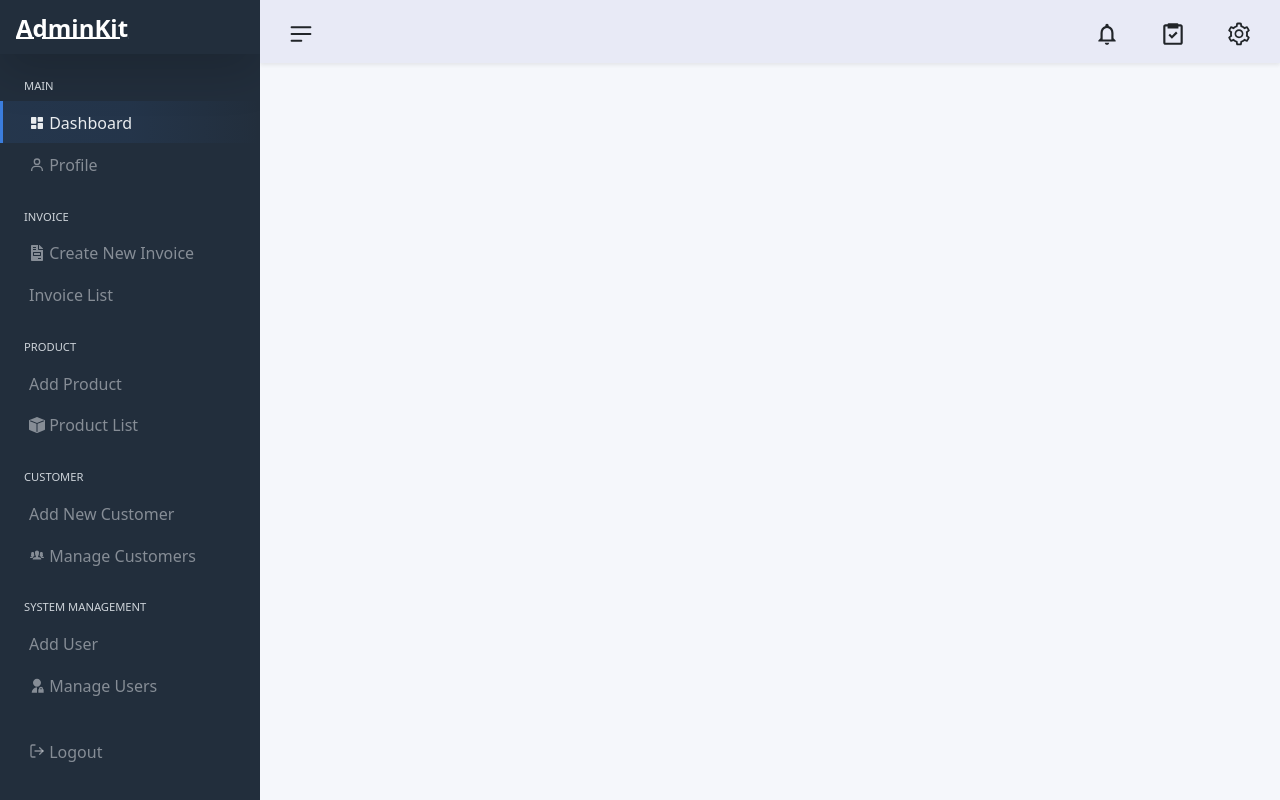
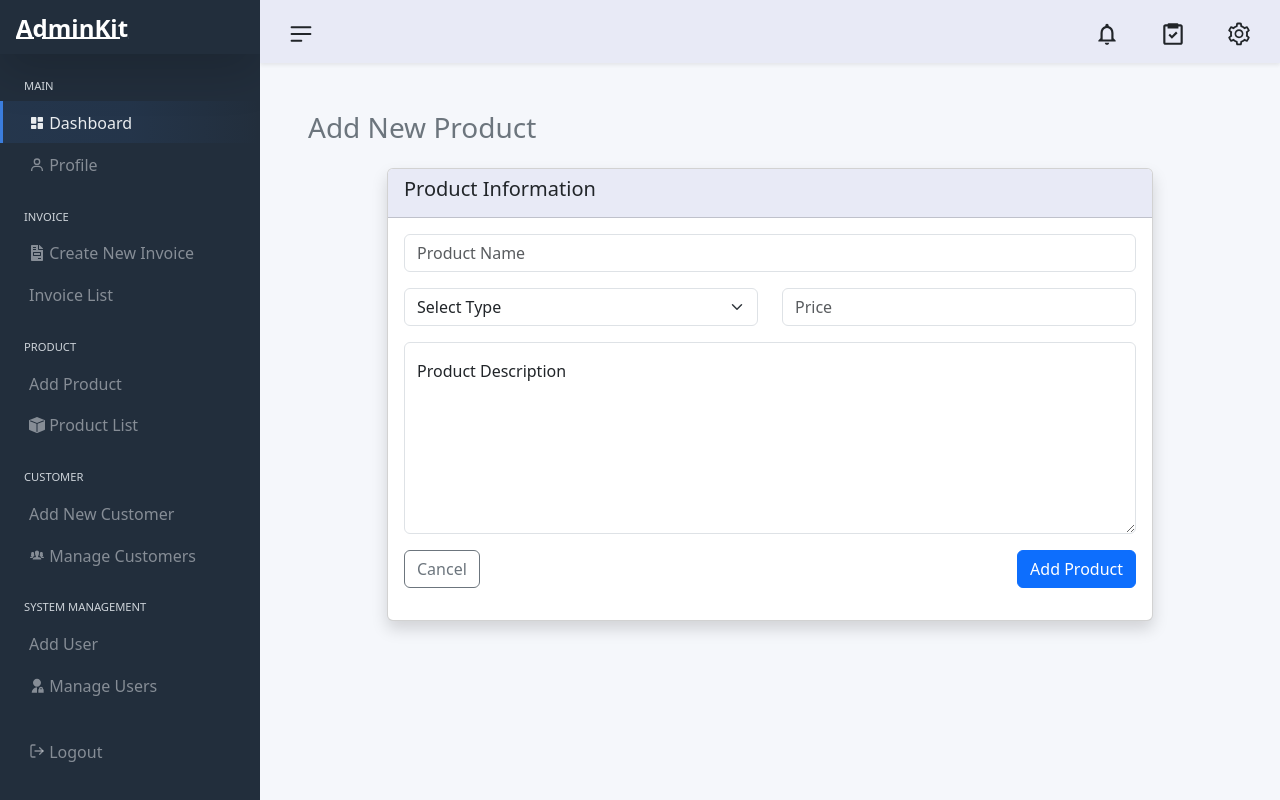
Before and after one commit to Md-Sarfaraz/billing-app, a React (Create React App) app: page /product/edit in a window 1280 px wide. Built offline with nearby package versions, Linux system fonts and the light colour scheme.

Commit message:
updating

```diff
--- a/src/App.js
+++ b/src/App.js
@@ -8,11 +8,11 @@ import Profile from './pages/Profile';
 
 import InvoiceList from './invoices/invoice-list';
 import CreateInvoice from './invoices/create-invoice';
-import Products from './products/Products';
-import AddProduct from './products/AddProduct';
 import CustomerList from './customers/customer-list';
 import AddCustomer from './customers/customer-add'
 import Navbar from './components/Navbar';
+import ProductList from './products/product-list';
+import ProductAdd from './products/product-add';
 
 function App() {
   const [IsOpen, setIsOpen] = useState(true)
@@ -29,8 +29,9 @@ function App() {
         <Route path="/profile" element={<Profile />} />
         <Route path="/invoice/list" element={<InvoiceList />} />
         <Route path="/invoice/createinvoice" element={<CreateInvoice />} />
-        <Route path="/product/list" element={<Products />} />
-        <Route path="/product/addproduct" element={<AddProduct />} />
+        <Route path="/product/list" element={<ProductList />} />
+        <Route path="/product/addproduct" element={<ProductAdd />} />
+        <Route path="/product/edit" element={<ProductAdd />} />
         <Route path="/customer/addcustomer" element={<AddCustomer />} />
         <Route path="/customer/edit" element={<AddCustomer />} />
         <Route path="/customer/list" element={<CustomerList />} />
--- a/src/products/AddProduct.jsx
+++ /dev/null
@@ -1,16 +0,0 @@
-import React from 'react'
-import ProductDetails from './product-details'
-
-const AddProduct = () => {
-  return (
-    <div className='p-5 '>
-      <h1 className='h3 mb-4 text-secondary'>Add New Product</h1>
-      <div className=" d-flex justify-content-center" style={{ width: "90%" }}>
-        <ProductDetails selectExisting={false} />
-      </div>
-
-    </div>
-  )
-}
-
-export default AddProduct
--- /dev/null
+++ b/src/products/product-add.jsx
@@ -0,0 +1,49 @@
+import React, { useState, useEffect } from 'react'
+import ProductDetails from './product-details'
+import { useLocation, useNavigate } from 'react-router-dom'
+import { productTemp } from '../utility/template';
+
+const ProductAdd = () => {
+  const navigate = useNavigate();
+  const location = useLocation();
+  const [product, setProduct] = useState(productTemp)
+
+  useEffect(() => {
+    if (location.state && location.state.product) {
+      setProduct(location.state.product)
+      console.log(product)
+    }
+    if (location.state === null) setProduct(productTemp)
+
+
+  }, [])
+
+  const handleProduct = (e) => {
+    const name = e.target.name;
+    const val = e.target.value
+    //console.log(name," :cust: ", val,product)
+    setProduct({ ...product, [name]: val });
+
+
+  }
+
+  const saveProduct = () => {
+    console.log(product)
+
+  }
+
+
+
+  return (
+    <div className='p-5 '>
+      <h1 className='h3 mb-4 text-secondary'>Add New Product</h1>
+      <div className=" d-flex justify-content-center" >
+        <ProductDetails selectExisting={false} product={product}
+          cancel={() => navigate(-1)} save={saveProduct} handleProduct={handleProduct} />
+      </div>
+
+    </div>
+  )
+}
+
+export default ProductAdd
--- a/src/products/product-details.jsx
+++ b/src/products/product-details.jsx
@@ -1,7 +1,7 @@
 import React from 'react'
 
 
-const ProductDetails = ({ selectExisting }) => {
+const ProductDetails = ({ selectExisting, cancel, save, product, handleProduct }) => {
 
 
     return (
@@ -18,7 +18,10 @@ const ProductDetails = ({ selectExisting }) => {
                         <div className="row">
                             <div className="col-sm-12 mb-3">
                                 <input type="text" className="form-control"
-                                    placeholder="Product Name" aria-label="Full Name" />
+                                    name='name' value={product.name} onChange={(e) => handleProduct(e)}
+                                    placeholder="Product Name" aria-label="Product Name" />
+                                <input type="hidden" name='id'
+                                    value={product.id} onChange={(e) => handleProduct(e)} />
                             </div>
                             <div className="col-lg-6 col-sm-12 mb-3">
                                 <select className="form-select" aria-label="Default select example">
@@ -30,18 +33,22 @@ const ProductDetails = ({ selectExisting }) => {
                             </div>
                             <div className="col-lg-6 col-sm-12 mb-3">
                                 <input type="number" className="form-control"
-                                    placeholder="Price" aria-label="Address 2" />
+                                    placeholder="Price" aria-label="Address 2"
+                                    name='price' value={product.price} onChange={(e) => handleProduct(e)} />
                             </div>
                             <div className="col-12 mb-3">
                                 <div className="form-floating">
                                     <textarea className="form-control" placeholder="Product Description"
-                                        id="floatingTextarea2" style={{ "height": "12rem" }}></textarea>
+                                        id="floatingTextarea2" style={{ "height": "12rem" }}
+                                        name='description' value={product.description} onChange={(e) => handleProduct(e)}></textarea>
                                     <label htmlFor="floatingTextarea2">Product Description</label>
                                 </div>
                             </div>
                             <div className="col-12 mb-3 d-flex justify-content-between">
-                                <button type="button" className="btn btn-outline-secondary">Cancel</button>
-                                <button type="button" className="btn btn-primary">Add Product</button>
+                                <button type="button" className="btn btn-outline-secondary"
+                                    onClick={() => { cancel() }}>Cancel</button>
+                                <button type="button" className="btn btn-primary"
+                                    onClick={() => { save() }}>Add Product</button>
                             </div>
                         </div>
                     </div>
--- a/src/products/Products.jsx
+++ b/src/products/product-list.jsx
@@ -2,10 +2,11 @@ import React from 'react'
 import DataTable from 'react-data-table-component'
 import { MdDeleteForever, MdEdit } from 'react-icons/md';
 import { productsData } from '../test-data/table-data';
+import { useNavigate } from 'react-router-dom';
 
-const Products = () => {
+const ProductList = () => {
 
-
+  const navigate = useNavigate()
 
   const columns = [
     {
@@ -33,7 +34,7 @@ const Products = () => {
       sortable: false,
       cell: (d) => [
         <i key={d.name} className="me-3 btn btn-sm btn-outline-info"
-          onClick={() => { console.log("Edit Row with ID : ", d.id) }}>
+        onClick={() => onRowEditClick(d)}>
           <MdEdit style={{ height: "24px", width: '24px' }} />
         </i>,
         <i key={d.id} className=" btn btn-sm btn-outline-danger"
@@ -45,17 +46,19 @@ const Products = () => {
       minWidth: "7rem"
     }
   ];
+  const onRowEditClick = (data) => {
+    console.log("Edit Row with ID : ", data)
+    navigate("/product/edit", { state: { product: data } })
+  }
 
 
   return (
     <div className="p-5 ">
       <h1 className='h3 mb-4 text-secondary'>Products List</h1>
       <div className="d-flex justify-content-center">
-
         <div className="card w-100">
           <div className="card-header bg-indigo-50">
             <p className='h5'>All Products Information</p>
-
           </div>
           <div className="card-body">
             <div className="">
@@ -64,7 +67,6 @@ const Products = () => {
                 columns={columns} data={productsData}
               />
             </div>
-
           </div>
         </div>
       </div>
@@ -72,4 +74,4 @@ const Products = () => {
   )
 }
 
-export default Products
+export default ProductList
```
